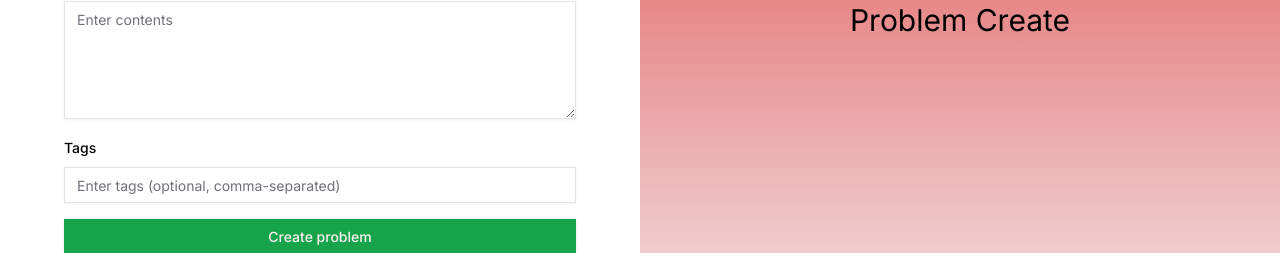
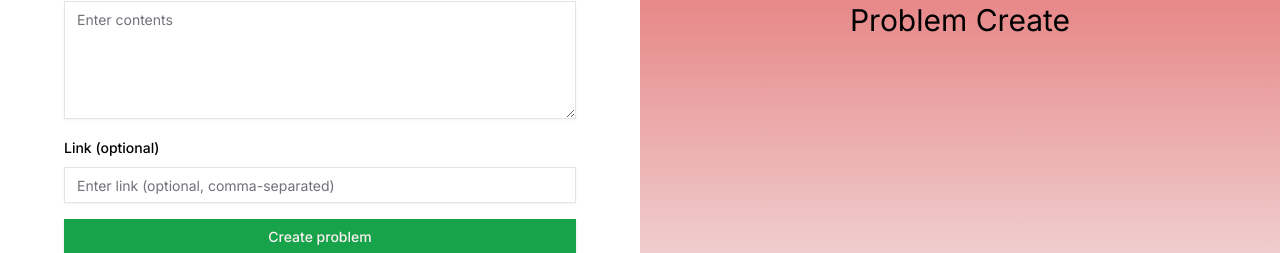
Before and after one commit to AnitKrJha/CodeCircle, a Next.js app: page /pools/1/problem/create in a window 1280 px wide. Shown: the part 412-665 px from the top of the page. Built offline with nearby package versions, Linux system fonts and the light colour scheme; no server answers.

Commit message:
added link in problem create

```diff
--- a/src/app/(home)/pools/[poolid]/problem/[problemid]/page.tsx
+++ b/src/app/(home)/pools/[poolid]/problem/[problemid]/page.tsx
@@ -8,6 +8,8 @@ import { Card, CardHeader, CardTitle, CardContent } from "@/components/ui/card";
 import { ScrollArea } from "@/components/ui/scroll-area";
 import { SolutionCodeEditorForm } from "@/components/problems/codeEditorForm.tsx";
 import PreviousSolutions from "@/components/solutions/solutionlist";
+import Link from "next/link";
+import { ExternalLink } from "lucide-react";
 
 function PreviousSolutionsss() {
   const mockSolutions = [
@@ -117,6 +119,15 @@ export default async function IndividualProblemPage({
                       {new Date(problem.created_at).toLocaleDateString()}
                     </p>
                   </div>
+                  {problem.link && (
+                    <Button asChild variant={"link"}>
+                      <Link href={problem.link} target="_blank">
+                        {" "}
+                        <ExternalLink className="w-4 h-4 mr-2" />
+                        actual problem link
+                      </Link>
+                    </Button>
+                  )}
                 </div>
               </div>
               <PreviousSolutions problemId={problemid} />
--- a/src/app/api/problems/create/route.tsx
+++ b/src/app/api/problems/create/route.tsx
@@ -25,6 +25,7 @@ export async function POST(request: NextRequest) {
           title: body.problemName,
           description: body.problemDesc,
           created_by: user.user.id,
+          link: body.link,
           pool_id: body.poolId,
         },
       ])
--- a/src/components/problems/createproblemform.tsx
+++ b/src/components/problems/createproblemform.tsx
@@ -9,6 +9,7 @@ import { Loader } from "lucide-react";
 export default function CreatenewProblem({ poolId }: { poolId: string }) {
   const [problemName, setproblemName] = useState("");
   const [problemDesc, setproblemDesc] = useState("");
+  const [link, setLink] = useState("");
   const [loading, setIsLoading] = useState(false);
 
   async function handleSubmit(e: React.FormEvent<HTMLFormElement>) {
@@ -21,7 +22,7 @@ export default function CreatenewProblem({ poolId }: { poolId: string }) {
         headers: {
           "Content-Type": "application/json",
         },
-        body: JSON.stringify({ problemName, problemDesc, poolId }),
+        body: JSON.stringify({ problemName, problemDesc, poolId, link }),
       });
 
       if (!response.ok) {
@@ -69,11 +70,14 @@ export default function CreatenewProblem({ poolId }: { poolId: string }) {
         />
       </div>
       <div className="space-y-2">
-        <Label htmlFor="tags">Tags</Label>
+        <Label htmlFor="link">Link (optional)</Label>
         <Input
-          id="tags"
+          id="link"
           type="text"
-          placeholder="Enter tags (optional, comma-separated)"
+          name="link"
+          value={link}
+          onChange={(e) => setLink(e.target.value)}
+          placeholder="Enter link (optional, comma-separated)"
         />
       </div>
       <div className="flex items-center justify-between">
```
